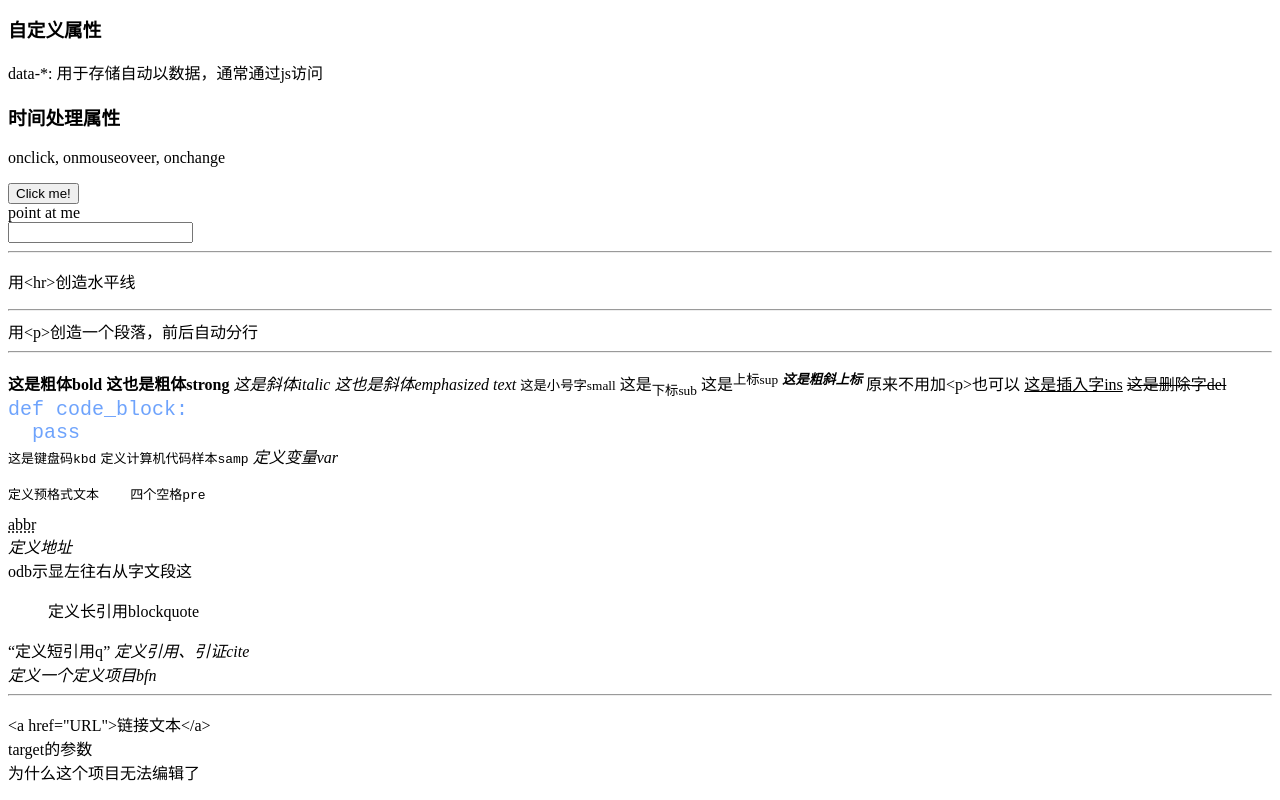
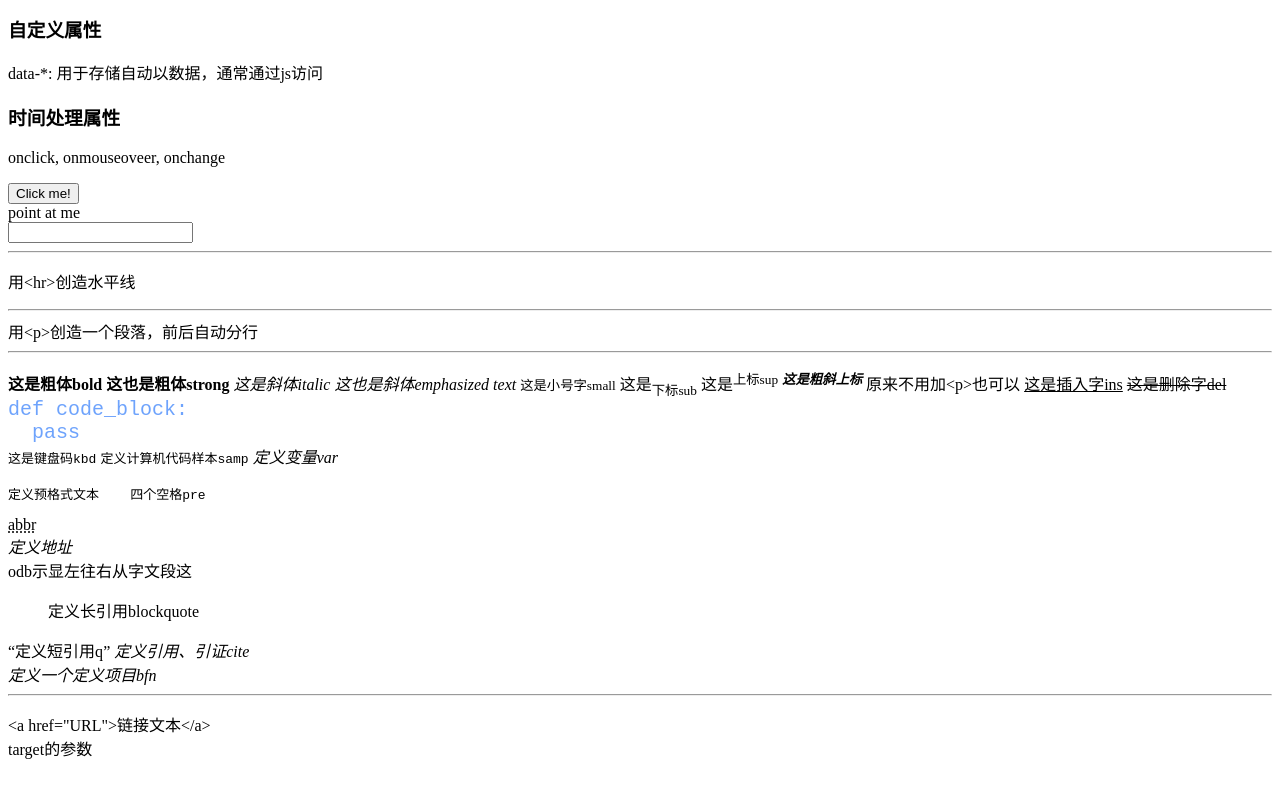
Before and after one commit to KurnaX/frontend-study-repo, a website: page html学习/demo.html in a window 1280 px wide. Shown: the part 1676-2476 px from the top of the page. After the commit the page ends 2452 px from the top, so only its background shows below. Drawn offline with Linux system fonts and the light colour scheme.

Commit message:
迁移到vscode

```diff
--- a/html学习/demo.html
+++ b/html学习/demo.html
@@ -211,8 +211,6 @@
     <br>
     target的参数
     <br>
-    为什么这个项目无法编辑了
-
 </p>
 
 </body>
```
Also changed, not shown: 1 other file.
